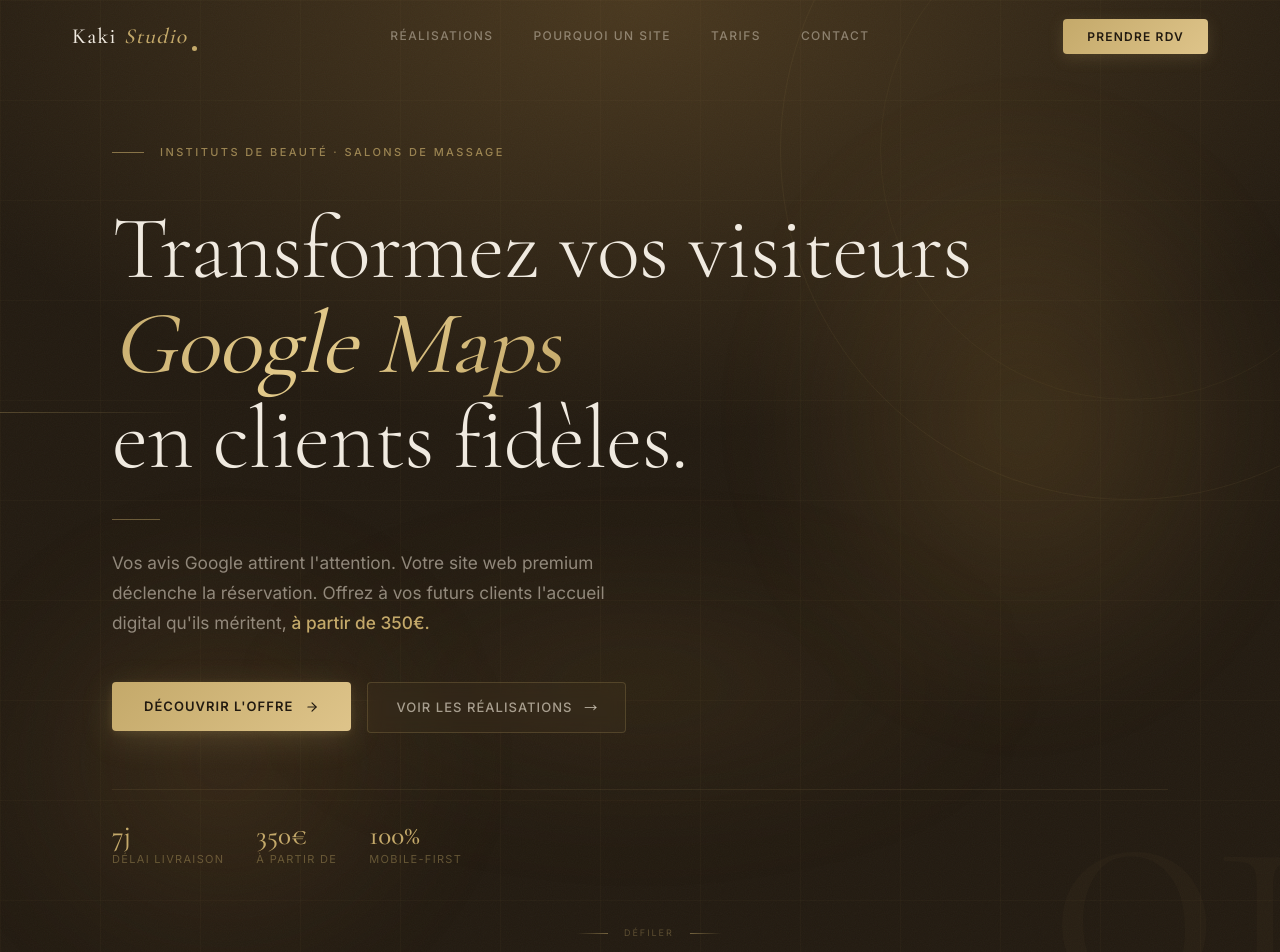
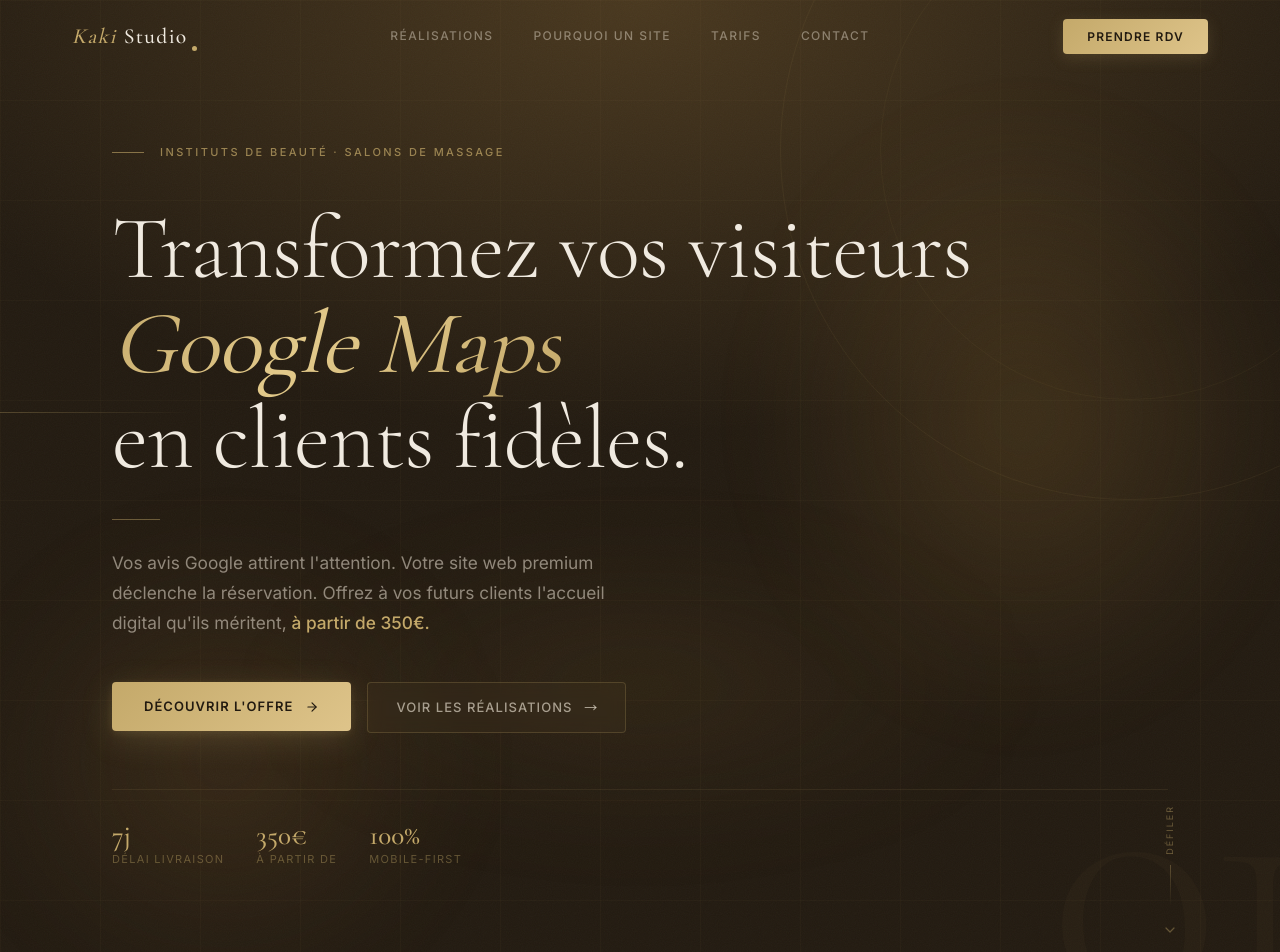
Before and after one commit to HEYMTAK/simon-peckre, a Next.js app: page /beaute in a window 1280 px wide. Shown: the top 952 px of the page. Built offline with nearby package versions, Linux system fonts and the light colour scheme.

Commit message:
fix: logo Kaki jaune italique / Studio blanc, scroll indicator droite visible au chargement

```diff
--- a/src/components/beaute/Header.tsx
+++ b/src/components/beaute/Header.tsx
@@ -60,10 +60,10 @@
             textDecoration: "none",
           }}
         >
-          <span style={{ color: "#F0EAE0" }}>Kaki</span>
+          <span style={{ color: "#C4A96A", fontStyle: "italic" }}>Kaki</span>
           <span style={{
-            color: "#C4A96A",
-            fontStyle: "italic",
+            color: "#F0EAE0",
+            fontStyle: "normal",
             marginLeft: "6px",
           }}>Studio</span>
           <span style={{
--- a/src/components/beaute/Hero.tsx
+++ b/src/components/beaute/Hero.tsx
@@ -335,43 +335,42 @@
         </div>
       </div>
 
-      {/* ══ SCROLL INDICATOR ════════════════════════════════════════════════ */}
+      {/* ══ SCROLL INDICATOR — droite, visible dès l'arrivée ══════════════ */}
       <motion.div
         initial={{ opacity: 0 }}
         animate={{ opacity: 1 }}
-        transition={{ delay: 1.5 }}
+        transition={{ delay: 0.9, duration: 0.8 }}
         style={{
           position: "absolute",
-          bottom: "40px", left: "calc(50% - 60px)",
-          display: "flex", flexDirection: "row", alignItems: "center", gap: "12px",
+          bottom: "48px", right: "8%",
+          display: "flex", flexDirection: "column", alignItems: "center", gap: "10px",
         }}
       >
-        <motion.div
-          animate={{ x: [-4, 4, -4] }}
-          transition={{ repeat: Infinity, duration: 2.2, ease: "easeInOut" }}
-          style={{
-            width: "32px", height: "1px",
-            background: "linear-gradient(to right, transparent, rgba(196,169,106,0.5))",
-          }}
-        />
         <span style={{
           fontFamily: "var(--font-inter)",
           fontSize: "9px",
           letterSpacing: "0.22em",
           textTransform: "uppercase",
-          color: "rgba(196,169,106,0.35)",
-          whiteSpace: "nowrap",
+          color: "rgba(196,169,106,0.45)",
+          writingMode: "vertical-rl",
+          textOrientation: "mixed",
+          transform: "rotate(180deg)",
         }}>
           Défiler
         </span>
         <motion.div
-          animate={{ x: [4, -4, 4] }}
-          transition={{ repeat: Infinity, duration: 2.2, ease: "easeInOut" }}
+          animate={{ scaleY: [0.4, 1, 0.4], opacity: [0.3, 0.7, 0.3] }}
+          transition={{ repeat: Infinity, duration: 1.8, ease: "easeInOut" }}
           style={{
-            width: "32px", height: "1px",
-            background: "linear-gradient(to left, transparent, rgba(196,169,106,0.5))",
+            width: "1px", height: "52px",
+            background: "linear-gradient(to bottom, rgba(196,169,106,0.6), transparent)",
+            transformOrigin: "top",
           }}
         />
+        {/* Flèche bas */}
+        <svg width="10" height="6" viewBox="0 0 10 6" fill="none" style={{ opacity: 0.4 }}>
+          <path d="M1 1L5 5L9 1" stroke="#C4A96A" strokeWidth="1.2" strokeLinecap="round" strokeLinejoin="round"/>
+        </svg>
       </motion.div>
 
       {/* Ligne séparatrice bas de section */}
```
